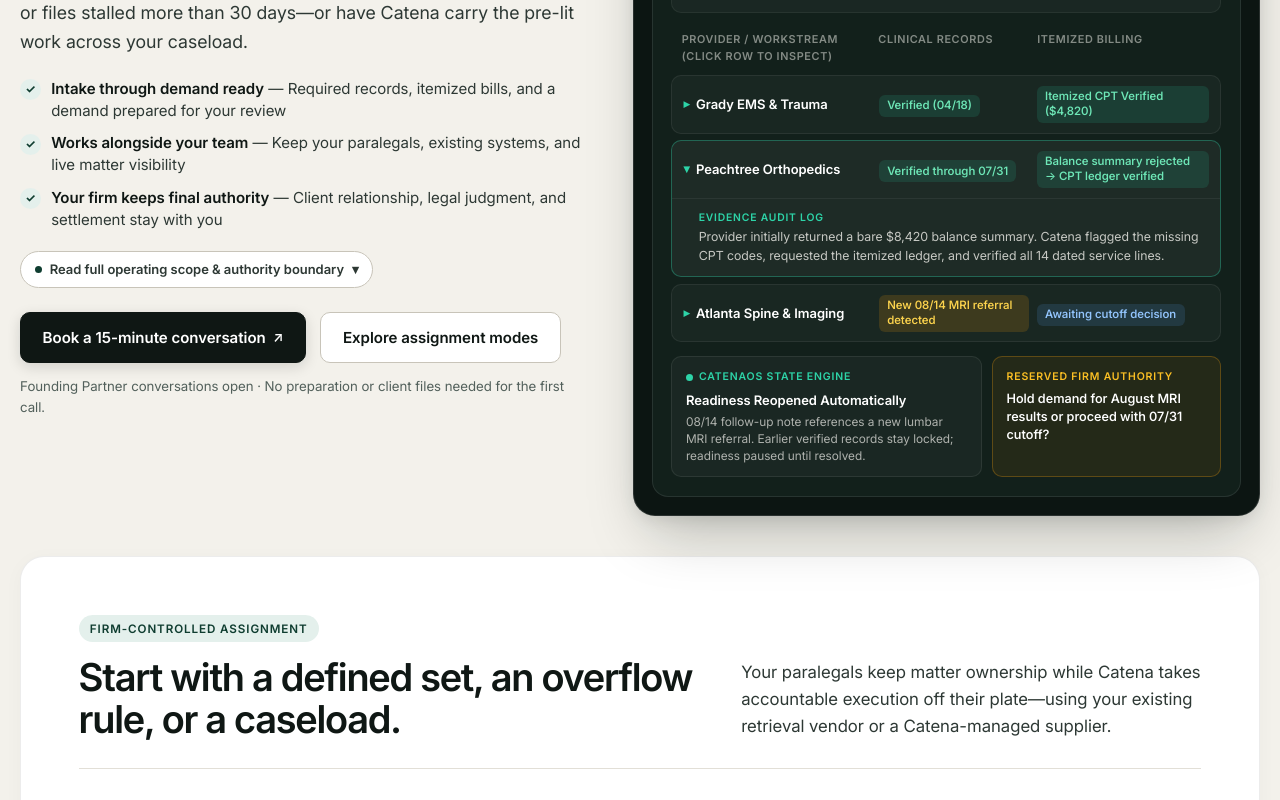
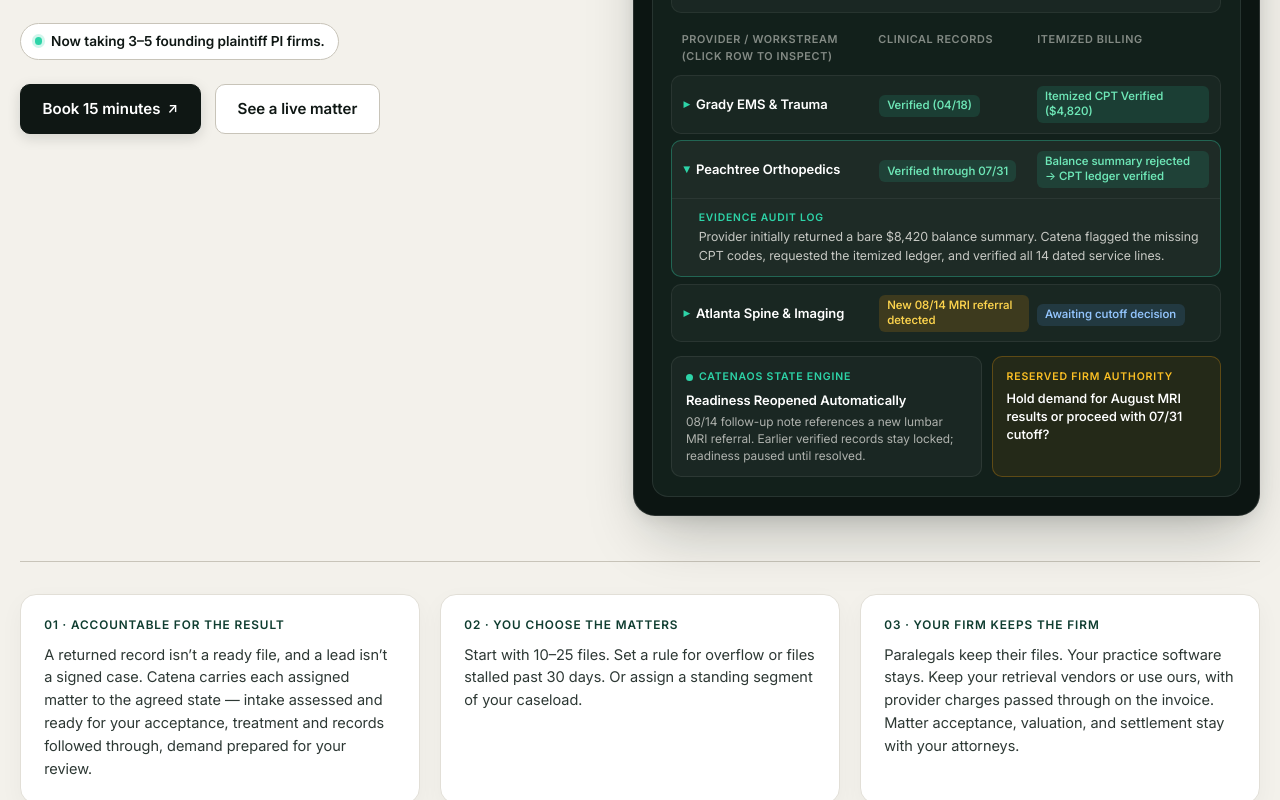
Before and after one commit to PrimeElixir/catena-landing, a Next.js app: page / in a window 1280 px wide. Shown: the part 400-1200 px from the top of the page. Built offline with nearby package versions, Linux system fonts and the light colour scheme.

Commit message:
Update Hero to 7-word headline, add 3-column commitment strip, and refocus continuity section

```diff
--- a/src/app/globals.css
+++ b/src/app/globals.css
@@ -668,11 +668,59 @@
 }
 
 .hero-description {
-  margin-top: 1.15rem;
-  max-width: 52ch;
+  margin-top: 1.25rem;
+  max-width: 48ch;
   color: var(--ink-secondary);
-  font-size: 1.12rem;
-  line-height: 1.58;
+  font-size: 1.16rem;
+  line-height: 1.56;
+}
+
+.hero-scarcity {
+  margin-top: 1.4rem;
+  display: inline-flex;
+  align-items: center;
+  gap: 0.55rem;
+  padding: 0.42rem 0.85rem;
+  border-radius: 999px;
+  background: var(--surface);
+  border: 1px solid var(--line-strong);
+  font-size: 0.86rem;
+  font-weight: 600;
+  color: var(--ink);
+}
+
+.hero-pillar-strip {
+  margin-top: clamp(2rem, 3.5vw, 3rem);
+  display: grid;
+  grid-template-columns: repeat(3, minmax(0, 1fr));
+  gap: 1.25rem;
+  padding-top: clamp(1.5rem, 2.5vw, 2.25rem);
+  border-top: 1px solid var(--line-strong);
+}
+
+.hero-pillar-col {
+  padding: 1.35rem 1.45rem;
+  border-radius: 16px;
+  background: var(--surface);
+  border: 1px solid var(--line);
+  box-shadow: 0 8px 24px rgba(12, 21, 18, 0.04);
+}
+
+.hero-pillar-kicker {
+  display: block;
+  font-size: 0.74rem;
+  font-weight: 700;
+  text-transform: uppercase;
+  letter-spacing: 0.08em;
+  color: var(--accent);
+  margin-bottom: 0.55rem;
+}
+
+.hero-pillar-col p {
+  margin: 0;
+  font-size: 0.92rem;
+  line-height: 1.56;
+  color: var(--ink-secondary);
 }
 
 .hero-quick-points {
@@ -2538,6 +2586,7 @@
   }
 
   .hero,
+  .hero-pillar-strip,
   .section-header-compact,
   .assignment-grid,
   .resp-playbook,
--- a/src/app/page.tsx
+++ b/src/app/page.tsx
@@ -6,23 +6,32 @@
 } from "@/components/Site";
 import {
   AssignmentExplorer,
-  HeroScopeDrawer,
   MidStreamInteractiveStepList,
   ResponsibilityExplorer,
 } from "@/components/InteractivePlatformShowcase";
 
 const workflowDrilldowns = [
   {
-    headline: "Keep your paralegals in matter ownership",
-    subline: "Relieve recurring execution without replacing staff",
+    headline: "Zero reconstruction when contributors change",
+    subline: "CatenaOS preserves context across covered matters",
     answer:
-      "Well-run firms use Catena to take recurring execution and coordination off their team’s plate without changing matter ownership. An individual paralegal remains your firm’s matter owner while Catena pursues outstanding requests, reconciles billing gaps, and carries the delegated responsibilities.",
+      "CatenaOS maintains the operational context—requirements, verified evidence, firm policy, recorded decisions, and next-action ownership—across agreed matters and sources, including covered matters your own team executes. If a case manager with 80 files is out tomorrow, nobody spends days reconstructing status from emails and notes.",
   },
   {
-    headline: "Keep your CMS and retrieval vendor",
-    subline: "Works alongside Clio, Filevine, CASEpeer & your supplier",
+    headline: "Structured handover record at any point",
+    subline: "Every requirement, verified source & decision stays portable",
     answer:
-      "Catena works alongside your existing practice management software and document storage. For records and billing retrieval, we agree during scoping whether Catena coordinates through your incumbent retrieval vendor or manages a supplier directly within the engagement.",
+      "Whether a matter transitions back to your internal team after readiness or you adjust routing scope, Catena provides a structured handover of the current requirement state, verified records and billing ledgers, open deficiencies, and logged firm decisions.",
+  },
+  {
+    headline: "Side-by-side calibration before you rely on it",
+    subline: "Verify readiness & decision routing on candidate files first",
+    answer:
+      "We review candidate matters, agreed responsibilities, system connections, and decision-routing boundaries together before live work begins. Initial delivery includes full review of readiness and preparation states alongside your named operational counterpart.",
+    link: {
+      href: "/records-to-demand#evaluation",
+      label: "Review the evaluation & calibration process",
+    },
   },
   {
     headline: "Auto-route 30+ day stalls or capacity overflow",
@@ -31,93 +40,79 @@
       "We agree on the routing trigger, the responsibilities Catena will carry, and the capacity band we hold for your firm. We begin with a defined initial set of matters so your team sees how we operate and reviews decisions with us, then transition into the continuing routing rule.",
   },
   {
-    headline: "Zero reconstruction when contributors change",
-    subline: "CatenaOS preserves context across covered matters",
-    answer:
-      "CatenaOS maintains the operational context—requirements, verified evidence, firm policy, recorded decisions, and next-action ownership—across agreed matters and sources, including covered matters your own team executes. If a case manager with 80 files is out tomorrow, nobody spends days reconstructing status from emails and notes.",
-  },
-  {
     headline: "Transparent Founding Partner economics",
     subline: "Cost recovery + shared acquisition contribution",
     answer:
       "During the founding engagement, partners pay agreed cost recovery for the operating work Catena carries on assigned matters plus a fixed shared acquisition contribution. The supported operating view across agreed matters is included with no separate platform subscription during the founding program.",
-  },
-  {
-    headline: "Side-by-side calibration before you rely on it",
-    subline: "Verify readiness & decision routing on candidate files first",
-    answer:
-      "We review candidate matters, agreed responsibilities, system connections, and decision-routing boundaries together before live work begins. Initial delivery includes full review of readiness and preparation states alongside your named operational counterpart, with structured handover available at any point.",
-    link: {
-      href: "/records-to-demand#evaluation",
-      label: "Review the evaluation & calibration process",
-    },
   },
 ];
 
 export default function Home() {
   return (
     <main id="main-content" tabIndex={-1} className="page-shell">
-      {/* SECTION 1: HERO (Fast 3-Second Sell + Interactive Dual-Mode Stage) */}
+      {/* SECTION 1: HERO (Economy + Live Matter Demo + 3-Column Strip) */}
       <section className="hero-surface" aria-labelledby="hero-title">
         <div className="hero wrap">
           <div className="hero-copy">
             <p className="eyebrow">
-              Managed Pre-Lit Operations Platform · Plaintiff PI
+              Managed Pre-Lit Operations · Plaintiff PI
             </p>
             <h1 id="hero-title">
-              Catena runs the pre-lit work.{" "}
-              <em>You choose the matters.</em>
+              We carry pre-lit.{" "}
+              <em>You keep your firm.</em>
             </h1>
             <p className="hero-description">
-              Start with a defined set of matters. Set a rule for overflow,
-              backlog, or files stalled more than 30 days—or have Catena carry
-              the pre-lit work across your caseload.
+              Catena is accountable for intake, treatment and records, and
+              demand preparation on the matters you assign — alongside the
+              paralegals and systems you already have.
             </p>
 
-            {/* Apollo-style 3-Second Value Bullets */}
-            <ul className="hero-quick-points" aria-label="Core platform commitments">
-              <li>
-                <span className="qp-icon" aria-hidden="true">✓</span>
-                <span>
-                  <strong>Intake through demand ready</strong> — Required
-                  records, itemized bills, and a demand prepared for your review
-                </span>
-              </li>
-              <li>
-                <span className="qp-icon" aria-hidden="true">✓</span>
-                <span>
-                  <strong>Works alongside your team</strong> — Keep your
-                  paralegals, existing systems, and live matter visibility
-                </span>
-              </li>
-              <li>
-                <span className="qp-icon" aria-hidden="true">✓</span>
-                <span>
-                  <strong>Your firm keeps final authority</strong> — Client
-                  relationship, legal judgment, and settlement stay with you
-                </span>
-              </li>
-            </ul>
-
-            {/* Progressive Drilldown for Full Verbatim Scope & Authority Statement */}
-            <HeroScopeDrawer />
+            <p className="hero-scarcity">
+              <span className="cp-live-indicator" aria-hidden="true" />
+              <span>Now taking 3–5 founding plaintiff PI firms.</span>
+            </p>
 
             <div className="actions">
               <Link className="button" href="/conversation">
-                Book a 15-minute conversation <Arrow />
+                Book 15 minutes <Arrow />
               </Link>
-              <Link className="button-secondary" href="/#assignment">
-                Explore assignment modes
-              </Link>
+              <a className="button-secondary" href="#live-matter-demo">
+                See a live matter
+              </a>
             </div>
-            <p className="helper">
-              Founding Partner conversations open · No preparation or client
-              files needed for the first call.
+          </div>
+
+          <div className="hero-media" id="live-matter-demo">
+            <OperatingModelLedger />
+          </div>
+        </div>
+
+        {/* THREE-COLUMN STRIP DIRECTLY UNDER HERO */}
+        <div className="hero-pillar-strip wrap" aria-label="Core operating commitments">
+          <div className="hero-pillar-col">
+            <span className="hero-pillar-kicker">01 · Accountable for the result</span>
+            <p>
+              A returned record isn’t a ready file, and a lead isn’t a signed
+              case. Catena carries each assigned matter to the agreed state —
+              intake assessed and ready for your acceptance, treatment and
+              records followed through, demand prepared for your review.
             </p>
           </div>
-
-          <div className="hero-media">
-            <OperatingModelLedger />
+          <div className="hero-pillar-col">
+            <span className="hero-pillar-kicker">02 · You choose the matters</span>
+            <p>
+              Start with 10–25 files. Set a rule for overflow or files stalled
+              past 30 days. Or assign a standing segment of your caseload.
+            </p>
+          </div>
+          <div className="hero-pillar-col">
+            <span className="hero-pillar-kicker">03 · Your firm keeps the firm</span>
+            <p>
+              Paralegals keep their files. Your practice software stays. Keep
+              your retrieval vendors or use ours, with provider charges passed
+              through on the invoice. Matter acceptance, valuation, and
+              settlement stay with your attorneys.
+            </p>
           </div>
         </div>
       </section>
@@ -223,15 +218,16 @@
           <div className="workflow-split-grid">
             {/* Left: Visual Architecture & Continuity Card */}
             <div className="workflow-left-col">
-              <p className="eyebrow">Operational Context · CatenaOS</p>
+              <p className="eyebrow">Operational Continuity · CatenaOS</p>
               <h2 id="continuity-title">
-                Don’t reorganize your firm. Just add Catena.
+                When staff or queues shift, no file loses its place.
               </h2>
               <p className="workflow-lead">
-                Catena works alongside your existing systems and preserves
-                requirements, evidence, policy, and next-action ownership across
-                covered matters—so even when staff or contributors change,
-                nobody spends days reconstructing the caseload.
+                CatenaOS preserves requirements, verified source evidence,
+                recorded firm decisions, and next-action ownership across
+                covered matters—so if a case manager is out tomorrow or a file
+                transfers back to your team, nobody spends days reconstructing
+                status from emails and notes.
               </p>
 
               {/* Visual Architecture Diagram */}
```
